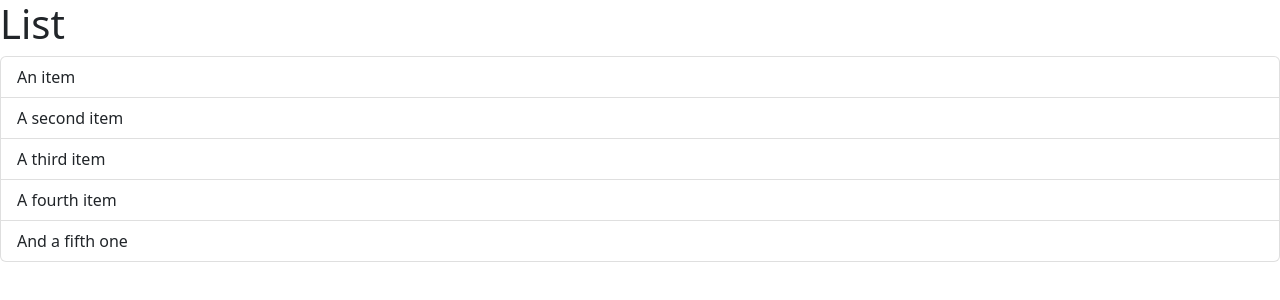
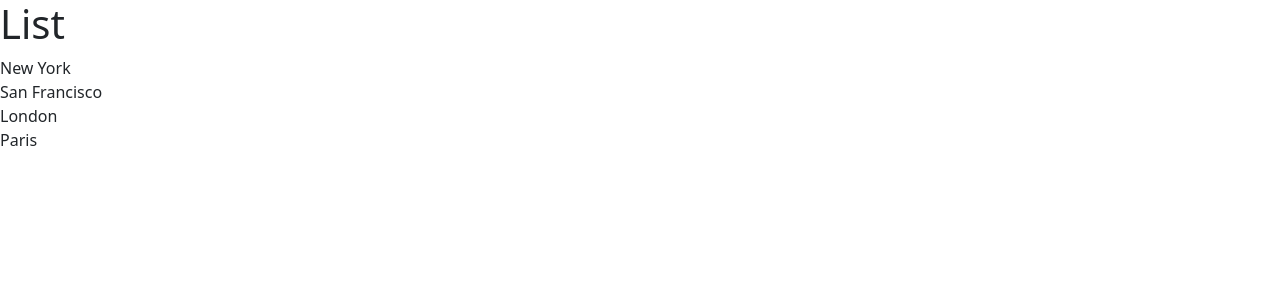
Before and after one commit to meron847/React-for-beginner, a React (Vite) app: page / in a window 1280 px wide. Shown: the top 300 px of the page. Built offline with nearby package versions, Linux system fonts and the light colour scheme.

Commit message:
rendering lists

```diff
--- a/src/assets/components/ListGroup.tsx
+++ b/src/assets/components/ListGroup.tsx
@@ -1,17 +1,20 @@
-import { Fragment } from "react/jsx-runtime";
+
 
 function ListGroup() {
+      const items = [
+        'New York',
+        'San Francisco',
+        'London',
+        'Paris'
+      ]
+
   return (
-    <Fragment>
+    <>
       <h1>List</h1>
       <ul className="list-group">
-        <li className="list-group-item">An item</li>
-        <li className="list-group-item">A second item</li>
-        <li className="list-group-item">A third item</li>
-        <li className="list-group-item">A fourth item</li>
-        <li className="list-group-item">And a fifth one</li>
+       {items.map(item => <li key={item}>{item}</li>)}
       </ul>
-    </Fragment>
+    </>
   );
 }
 
```
